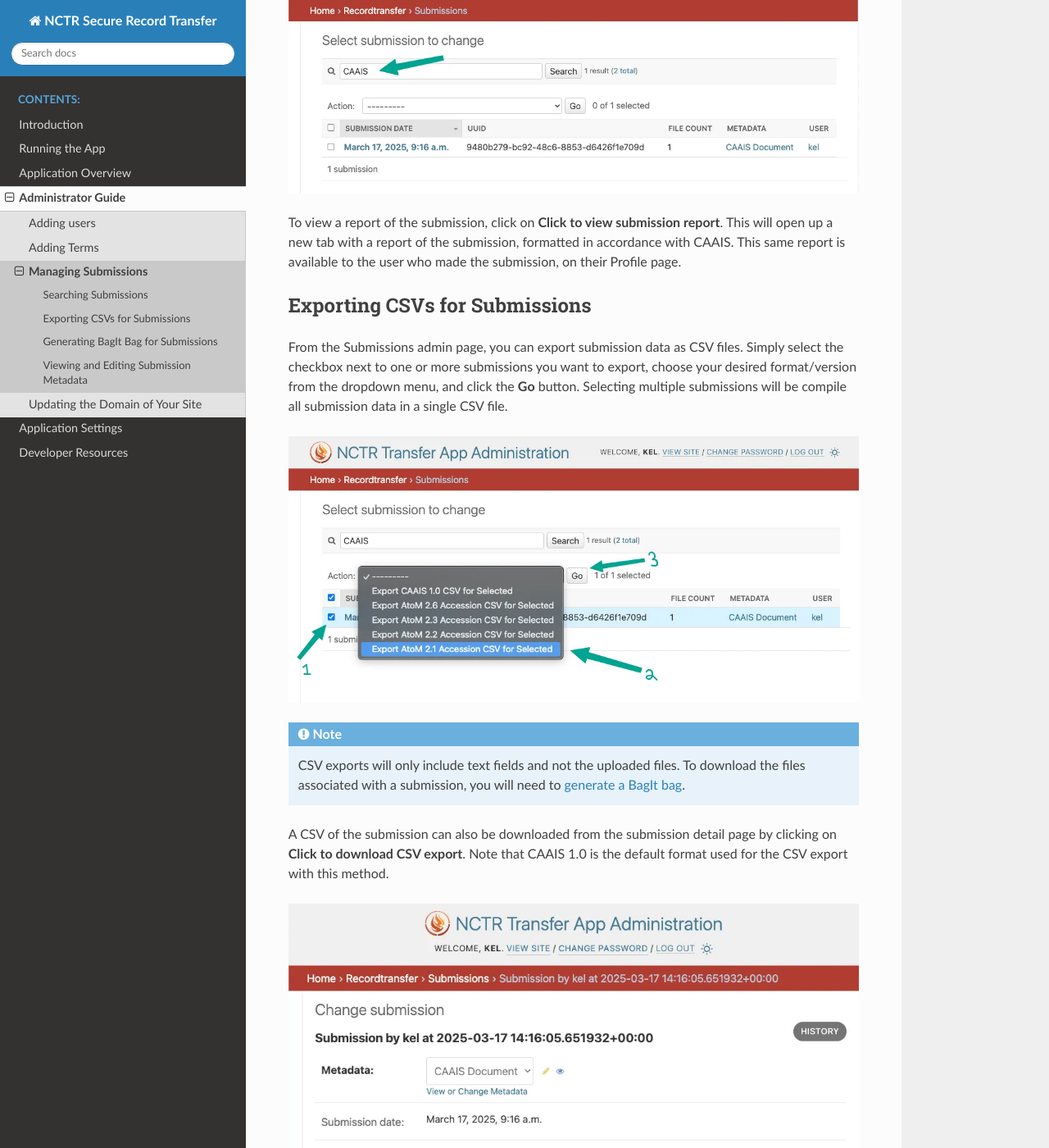
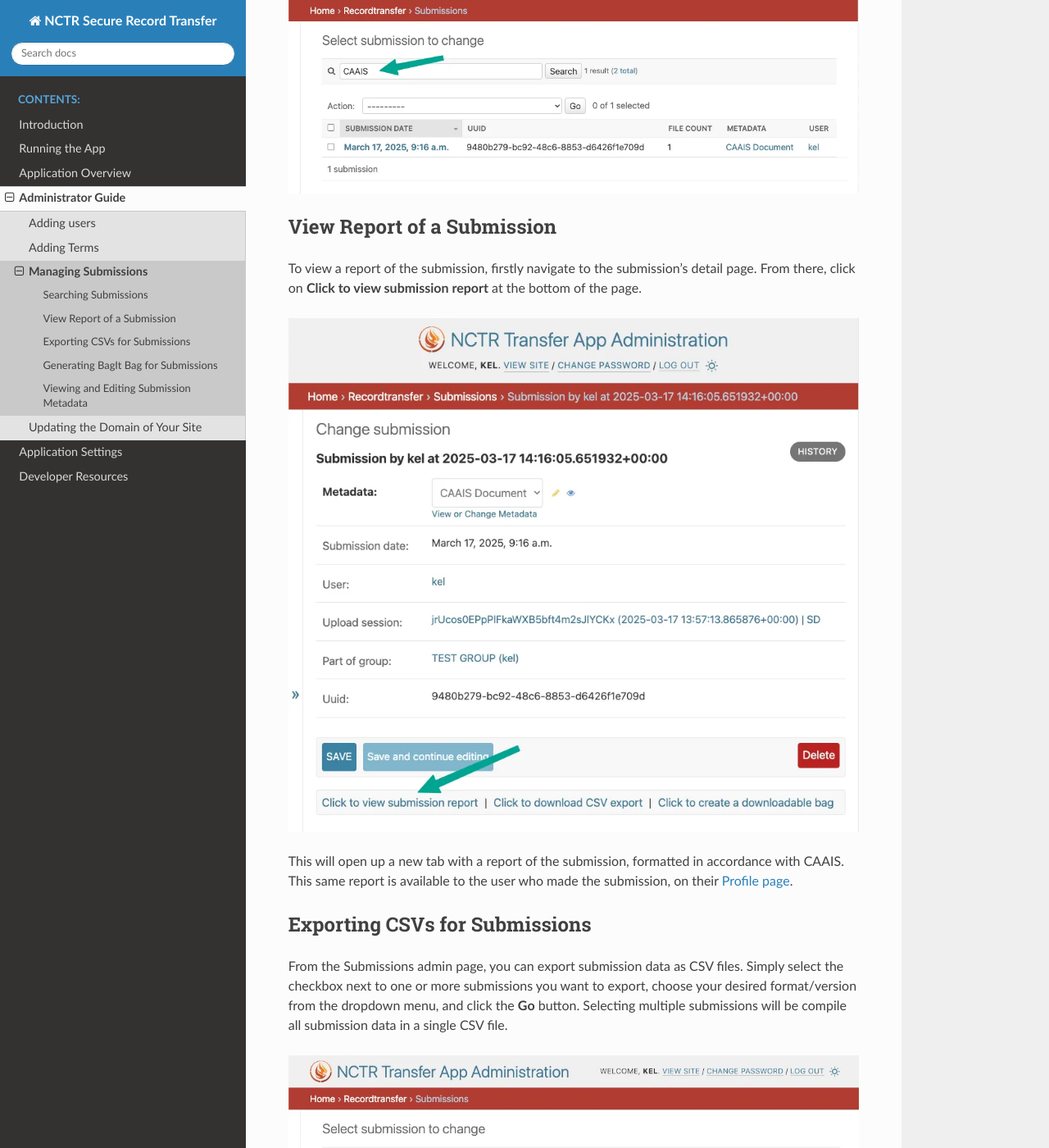
Before and after one commit to NationalCentreTruthReconciliation/Secure-Record-Transfer, a Sphinx documentation site: the page built from docs/admin_guide/managing_submissions.rst, in a window 1280 px wide and 1400 px high, scrolled down 2994 px. Shown: the whole window at 82% size. Built offline with Sphinx 7.4.7 and the Read the Docs theme 3.1.0, drawn with Linux system fonts in a browser that asks for light colours.

Commit message:
Make view report a separate section

```diff
--- a/docs/admin_guide/managing_submissions.rst
+++ b/docs/admin_guide/managing_submissions.rst
@@ -30,9 +30,16 @@
 .. image:: images/admin_search_submissions.webp
     :alt: Search bar in admin submissions page
 
-To view a report of the submission, click on **Click to view submission report**. This will open up
-a new tab with a report of the submission, formatted in accordance with CAAIS. This same report is
-available to the user who made the submission, on their Profile page.
+View Report of a Submission
+---------------------------
+To view a report of the submission, firstly navigate to the submission's detail page. From there,
+click on **Click to view submission report** at the bottom of the page.
+
+.. image:: images/admin_view_submission_report.webp
+    :alt: Link to view submission report
+
+This will open up a new tab with a report of the submission, formatted in accordance with CAAIS.
+This same report is available to the user who made the submission, on their :ref:`Profile page <Past Submissions>`.
 
 Exporting CSVs for Submissions
 ------------------------------
```
Also changed, not shown: docs/admin_guide/images/admin_view_submission_report.webp (added).
